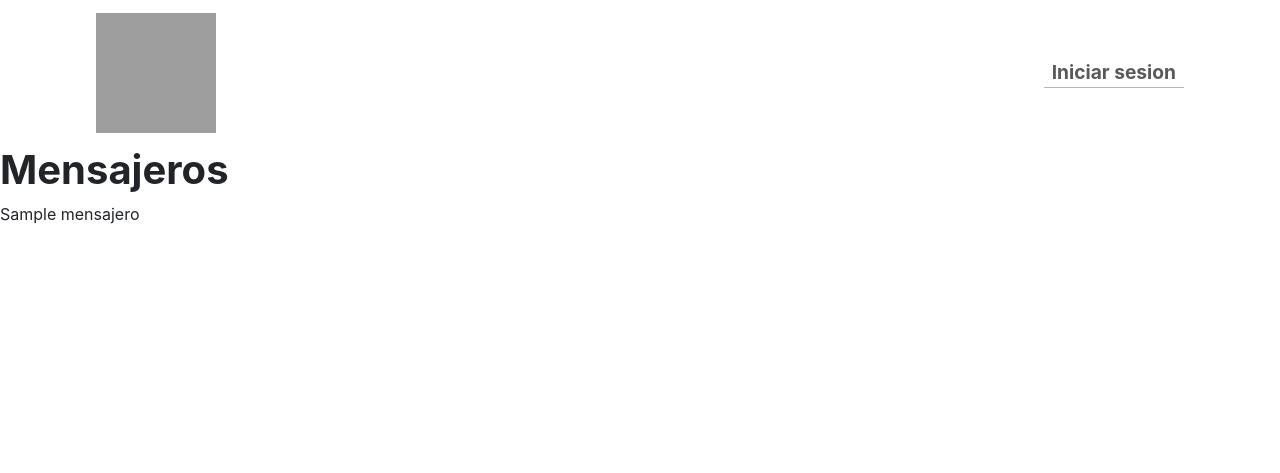
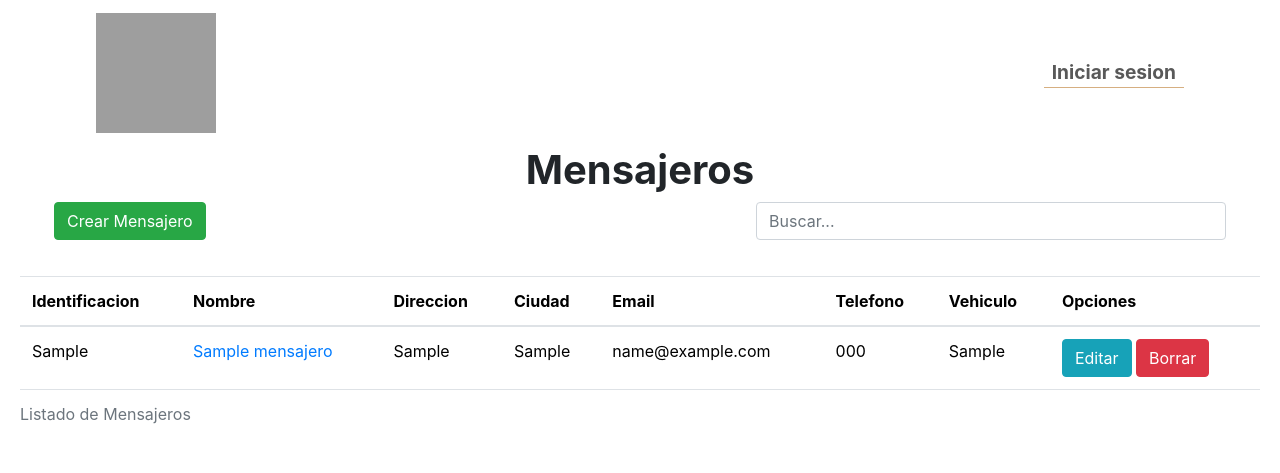
Before and after one commit to DylanYam033/KingCourier, a Django app: page /mensajeros/ in a window 1280 px wide. Shown: the top 473 px of the page. Run offline with Django 4.2, Linux system fonts and the light colour scheme; tables that the repository leaves empty hold one stand-in row (values such as "Sample post"); some libraries are stand-ins or nearby versions; grey boxes are pictures that could not be loaded.

Commit message:
Se agrego un input para buscar en las tablas

```diff
--- a/frontend/static/styles/TableStyle.css
+++ b/frontend/static/styles/TableStyle.css
@@ -8,6 +8,31 @@ th{
 
 .btn:hover{
     background-color: black;
+}
+
+.btnCreate{
+  width: 150px;
+  padding-left: 30px;
+}
+
+.search{
+  width: 500px;
+  padding-right: 30px;
+}
+
+.form-control:focus {
+  outline: 1px solid #d6af81;
+  box-shadow: 0 0 0.3rem 0.1rem #d6af81;
+  border-color: #d6af81;
+}
+
+@media screen and (max-width: 768px) {
+  .search-container {
+    flex-direction: column;
+  }
+  .search{
+    padding-left: 120px;
+  }
 }
 
 
--- a/frontend/templates/mensajeros/index.html
+++ b/frontend/templates/mensajeros/index.html
@@ -1,28 +1,69 @@
-{% extends 'layouts/base.html' %} {% block content %}
-<h1>Mensajeros</h1>
-
+{% extends 'layouts/base.html' %}
 {% load static %}
 
 {% block head %}
     <title>King Courier | Mensajeros</title>
     <link href="{% static 'styles/TableStyle.css' %}" rel="stylesheet" />
+    <script src="https://ajax.googleapis.com/ajax/libs/jquery/3.6.0/jquery.min.js"></script>
+    <script src="{% static 'scripts/SearchTable.js' %}"></script>
 {% endblock head %}
 
-{% for mensajero in mensajeros %}
-{% comment %} <ul>
-  <li>
-    <a href="{% url 'detalle_mensajero' mensajero.id %}">
+{% block header %}
+    {% include 'layouts/navbar.html' %}
+{% endblock header %}
 
-    </a>
+{% block content %}
+  <h1 class="text-center">Mensajeros</h1>
+    {% if message %}
+      <div class="alert alert-info" role="alert">
+        {{message}}
+      </div>
+    {% endif %}
 
-    <a href="{% url 'editar_mensajero' mensajero.id %}">Editar</a>
+      <div class="search-container d-flex justify-content-between align-items-center mb-3">
+        <div class="mr-4 ml-4 btnCreate">
+          <a class="btn btn-success w-150" href="#" role="button">Crear Mensajero</a>
+        </div>
+        <div class="mr-4 search">
+          <input type="text" class="form-control w-300" id="search-input" placeholder="Buscar...">
+        </div>
+      </div>
 
-    <form method="post" action="{% url 'eliminar_mensajero' mensajero.id %}">
-      {% csrf_token %}
-      <button type="submit">Eliminar</button>
-    </form>
-  </li>
-</ul> {% endcomment %}
+      <div class="card-body">
+        <div class="table-responsive">
+          <table class="table">
+            <caption>Listado de Mensajeros</caption>
+            <thead>
+              <tr>
+                <th>Identificacion</th>
+                <th>Nombre</th>
+                <th>Direccion</th>
+                <th>Ciudad</th>
+                <th>Email</th>
+                <th>Telefono</th>
+                <th>Vehiculo</th>
+                <th>Opciones</th>
+              </tr>
+            </thead>
+            <tbody>
+              {% for mensajero in mensajeros %}
+                <tr>
+                  <td>{{mensajero.identificacion}}</td>
+                  <td><a href="#">{{ mensajero.nombre }}</a></td>
+                  <td>{{mensajero.direccion}}</td>
+                  <td>{{mensajero.ciudad}}</td>
+                  <td>{{mensajero.email}}</td>
+                  <td>{{mensajero.telefono}}</td>
+                  <td>{{mensajero.vehiculo}}</td>
+                  <td>
+                    <a class="btn btn-info" href="#" role="button">Editar</a>
+                    <a class="btn btn-danger" href="#" role="button">Borrar</a>
+                  </td>
+                </tr>
+              {% endfor %}
+            </tbody>
+          </table>
+        </div>
+      </div>
 
-<p>{{ mensajero.nombre }}</p>
-{% endfor %} {% endblock content %}
+{% endblock content %}
```
Also changed, not shown: frontend/templates/clientes/index.html (+17 -2 lines), frontend/templates/login/users.html (+9 -2 lines), frontend/templates/sucursales/index.html (+9 -2 lines).
